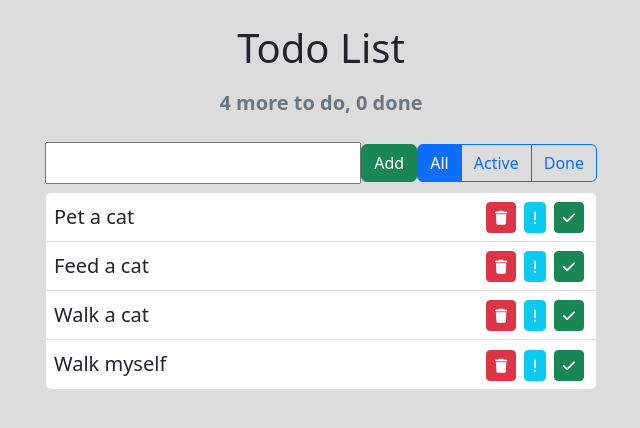
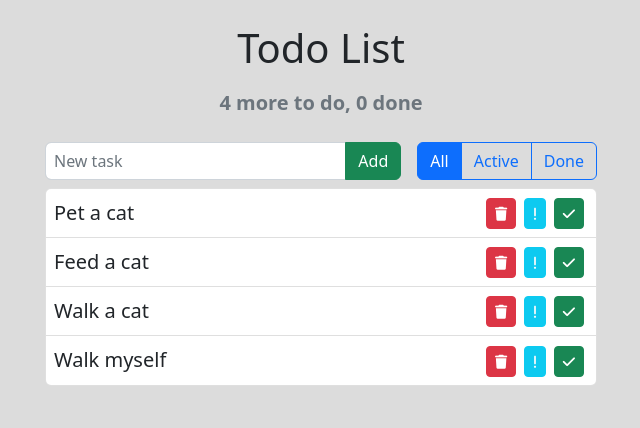
Before and after one commit to ArkadiiVodolazskyi/todolist-app-react, a React (Create React App) app: page / in a window 1280 px wide. Shown: the top 428 px of the page, without its empty margins (319-959 px from the left). Built offline with nearby package versions, Linux system fonts and the light colour scheme.

Commit message:
Improvements on input for new todos.

```diff
--- a/src/components/SearchPanel/SearchPanel.js
+++ b/src/components/SearchPanel/SearchPanel.js
@@ -1,4 +1,5 @@
 import React from 'react';
+import './SearchPanel.css';
 
 export default class SearchPanel extends React.Component {
 
@@ -8,15 +9,16 @@ export default class SearchPanel extends React.Component {
 		input_value: ''
 	}
 
-	change_input_value = () => {
+	change_input_value = (e) => {
 		this.setState(() => {
 			return {
-				input_value: document.querySelector('.new_todo_title').value
+				input_value: e.target.value
 			};
 		});
 	}
 
-	handle_on_add = () => {
+	handle_on_add = (e) => {
+		e.preventDefault();
 		this.onAdd(this.state.input_value);
 		this.setState(() => {
 			return {
@@ -26,21 +28,21 @@ export default class SearchPanel extends React.Component {
 	}
 
 	render() {
-
-
 		return (
-			<div className="SearchPanel d-flex justify-content-between align-items-center py-2">
-				<input
-					type="text"
-					onChange={this.change_input_value}
-					className="new_todo_title px-2 py-1"
-					value={this.state.input_value}
-				/>
-				<button
-					type="button"
-					className="btn btn-success"
-					onClick={this.handle_on_add}
-				>Add</button>
+			<div className="SearchPanel d-flex justify-content-between align-items-center py-2 gap-3">
+				<form
+					className='input-group form_add_todo'
+					onSubmit={this.handle_on_add}
+				>
+					<input
+						type="text"
+						onChange={this.change_input_value}
+						className="form-control new_todo_title display-inline-block px-2 py-1"
+						value={this.state.input_value}
+						placeholder='New task'
+					/>
+					<input className="btn btn-success" type="submit" value="Add" />
+				</form>
 				<div className="btn-group btn-group-md">
 					<button type="button" className="btn btn-primary">All</button>
 					<button type="button" className="btn btn-outline-primary">Active</button>
```
Also changed, not shown: src/components/SearchPanel/SearchPanel.css (added).
